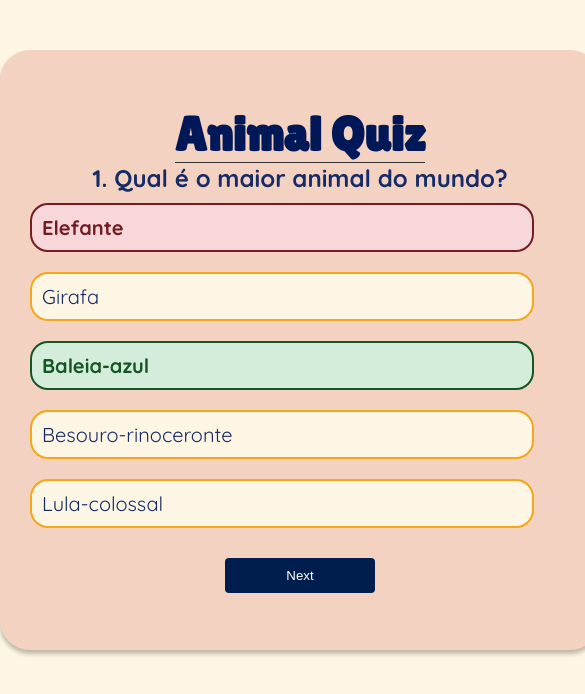
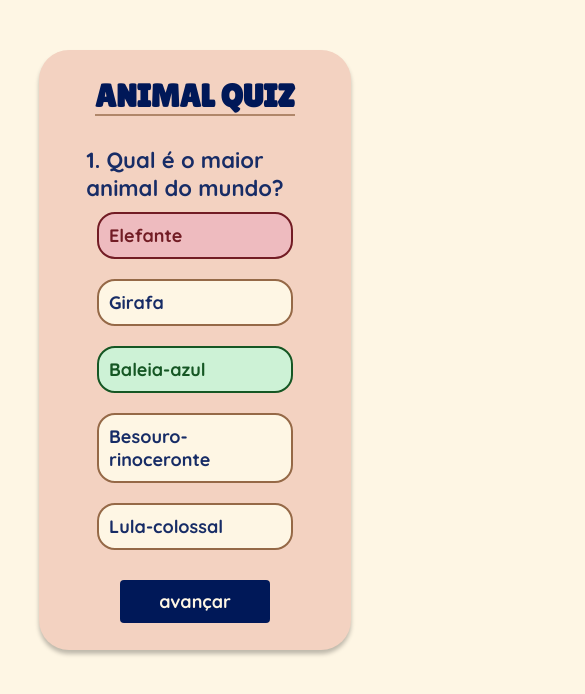
Before and after one commit to yayaflc/quiz, a plain HTML site: page index.html in a window 390 px wide. Both pictures are taken after a click on the button "Elefante". Shown: the whole page, 585 px wide, since content can reach past the window. Drawn offline with Linux system fonts and the light colour scheme.

Commit message:
refactor: fix last question and add responsiveness

```diff
--- a/index.html
+++ b/index.html
@@ -13,13 +13,13 @@
             <h1>Animal Quiz</h1>
             <div class="quiz">
                 <h2 id="question">question goes here</h2>
-                    <div id="answer-buttons">
+                <div class="answer-btns" id="answer-buttons">
                     <button class="btn">answer 1</button>
                     <button class="btn">answer 2</button>
                     <button class="btn">answer 3</button>
                     <button class="btn">answer 4</button>
                 </div>
-                    <button id="next-btn">next</button>
+                <button id="next-btn">avançar</button>
             </div>
         </div>
         <script src="script.js"></script>
--- a/script.js
+++ b/script.js
@@ -32,11 +32,11 @@ const questions = [
     {
         question: "Qual desses mamíferos põe ovos?",
         answers: [
-            { option: "Castor", correct: false },
-            { option: "Ornitorinco", correct: true },
-            { option: "Esquilo", correct: false },
-            { option: "Lontra", correct: false },
-            { option: "Morcegos", correct: false },
+            { text: "Castor", correct: false },
+            { text: "Ornitorinco", correct: true },
+            { text: "Esquilo", correct: false },
+            { text: "Lontra", correct: false },
+            { text: "Morcegos", correct: false },
         ],
     },
 ];
@@ -51,7 +51,7 @@ let score = 0;
 function startQuiz() {
     currentQuestionIndex = 0;
     score = 0;
-    nextButton.innerHTML = "Next";
+    nextButton.innerHTML = "avançar";
     showQuestion();
 }
 
--- a/styles.css
+++ b/styles.css
@@ -3,12 +3,12 @@
 :root {
     --bege: #fef6e4;
     --marrom-claro: #f3d2c1;
+    --marrom-escuro-transparente: rgba(149, 105, 71, 0.701);
     --azul-escuro: #001858;
     --azul: #172c66;
-    --laranja: #f4a719;
-    --rosa: #f582ae;
-    --rosa-claro: #f8d7da;
-    --verde-claro: #d4edda;
+    --marrom-escuro: rgb(149, 105, 71);
+    --rosa-claro: #eebbbf;
+    --verde-claro: #cdf2d6;
     --verde: #155724;
     --vermelho: #721c24;
 
@@ -48,7 +48,9 @@ body {
     font-size: 48px;
     color: var(--azul-escuro);
     text-align: center;
-    border-bottom: 1px solid #333;
+    border-bottom: 2px solid var(--marrom-escuro-transparente);
+    margin-bottom: 30px;
+    text-transform: uppercase;
 }
 
 .quiz {
@@ -56,7 +58,7 @@ body {
     flex-direction: column;
     justify-content: center;
     align-items: center;
-
+    width: 80%;
 }
 
 .quiz > h2 {
@@ -69,10 +71,11 @@ body {
 .btn {
     font-family: var(--quicksand);
     font-size: 20px;
+    font-weight: 800;
     color: var(--azul);
     background: var(--bege);
     width: 90%;
-    border: 2px solid var(--laranja);
+    border: 2px solid var(--marrom-escuro);
     border-radius: 18px;
     padding: 10px;
     margin: 10px;
@@ -83,7 +86,7 @@ body {
 }
 
 .btn:hover:not([disabled]){
-    background: var(--laranja);
+    background: var(--marrom-escuro);
     color: var(--bege);
 }
 
@@ -91,15 +94,20 @@ body {
     cursor:no-drop;
 }
 
-#answer-buttons {
-    margin: 0;
-    padding: 0;
+.answer-btns {
+    display: flex;
+    flex-direction: column;
+    justify-content: center;
+    align-items: center;
+    width: 100%;
 }
 
 #next-btn {
-    background: #001e4d;
-    color: #fff;
-    font-weight: 500;
+    font-family: var(--quicksand);
+    font-size: 18px;
+    background: var(--azul-escuro);
+    color: var(--bege);
+    font-weight: 800;
     width: 150px;
     border: 0;
     padding: 10px;
@@ -122,3 +130,21 @@ body {
     border-color: var(--vermelho);
     font-weight: 800;
 }
+
+@media (max-width: 650px) {
+    .app {
+        width: 80%;
+    }
+
+    .app > h1 {
+        font-size: 32px;
+    }
+
+    .quiz > h2 {
+        font-size: 22px;
+    }
+
+    .btn {
+        font-size: 18px;
+    }
+}
```
Lines whose indentation alone changed are shown as unchanged.
